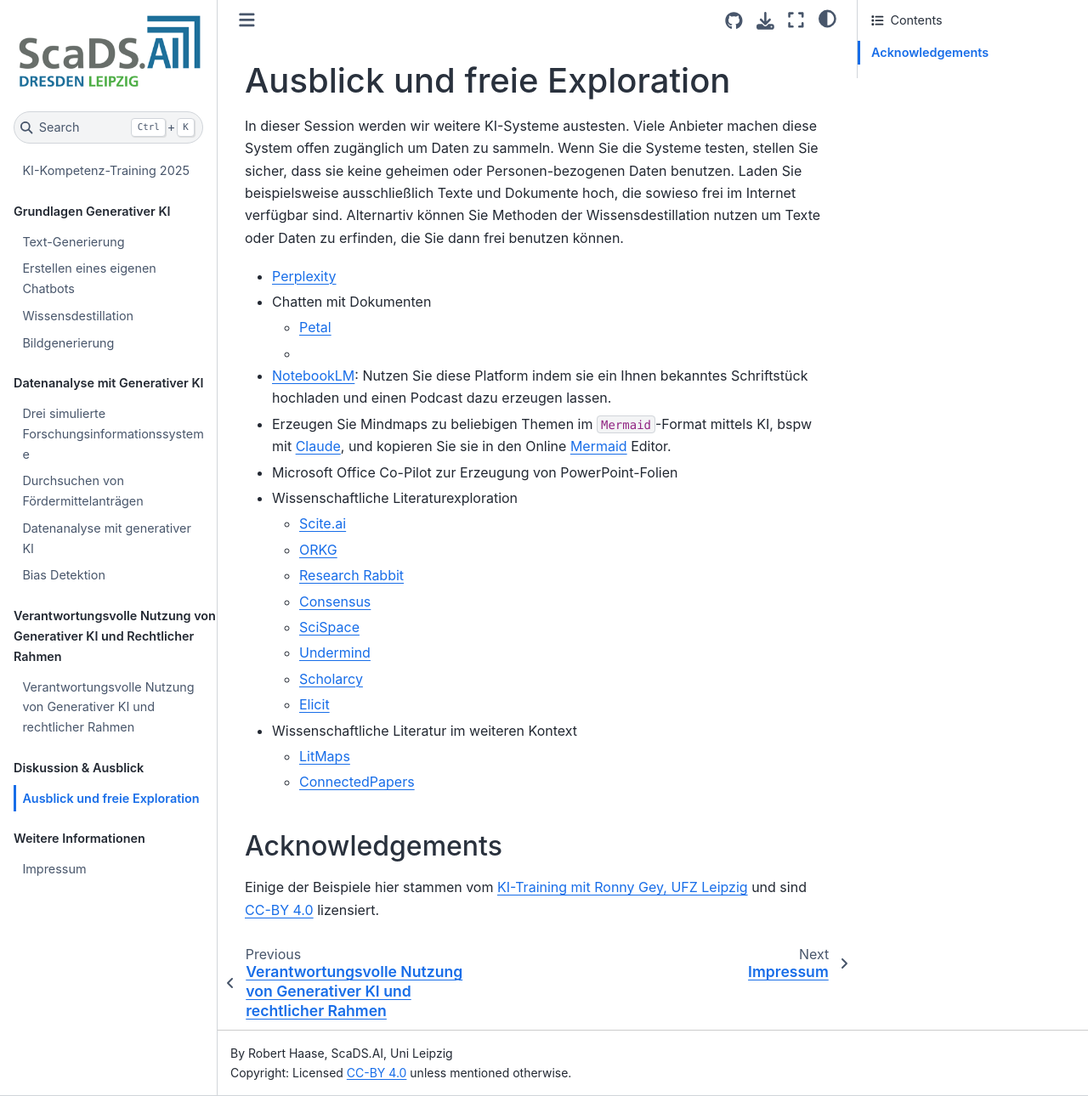
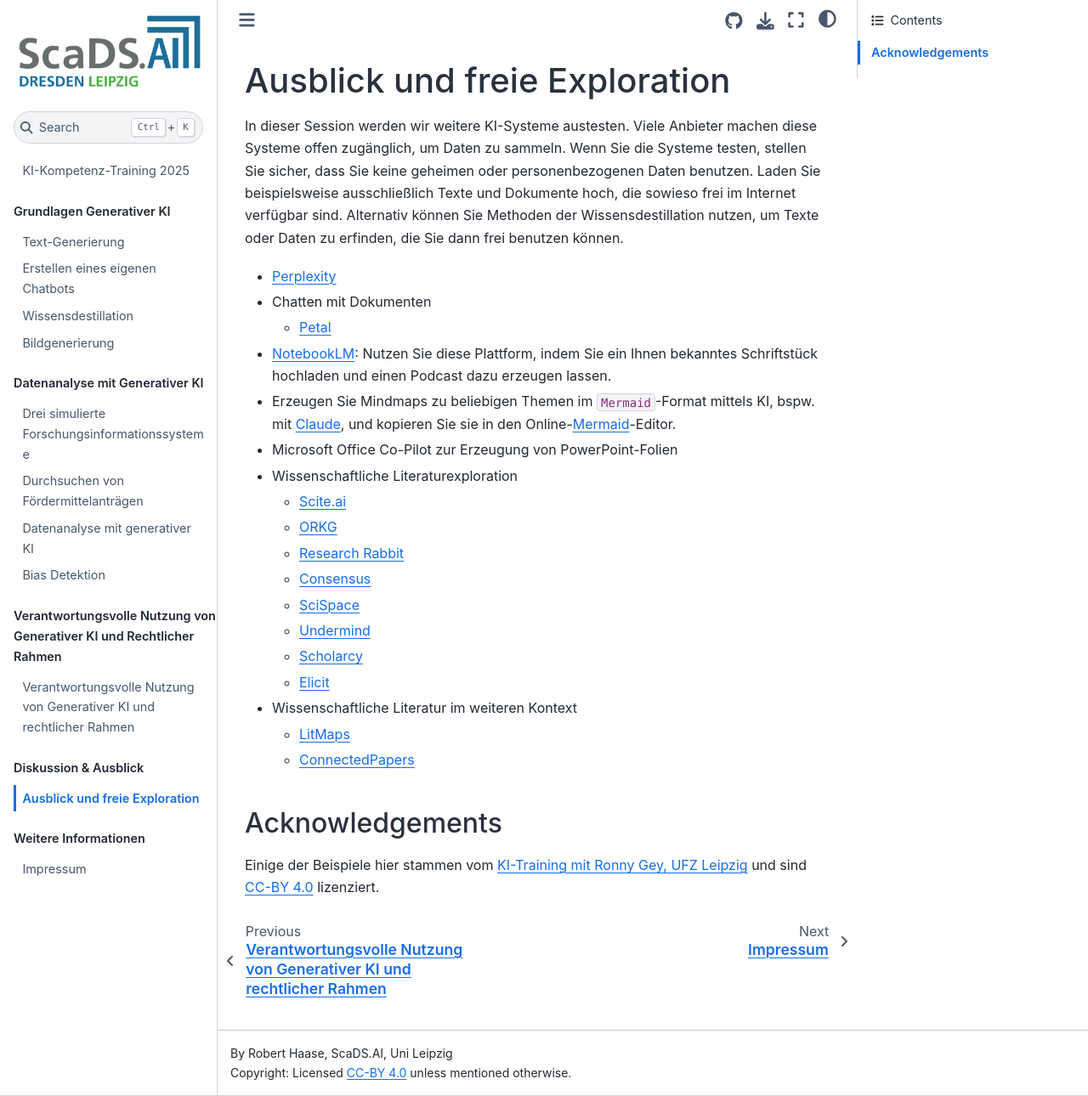
Before and after one commit to ScaDS/ki-kompetenz-training-2025, a Jupyter Book: the page built from session4/README.md, in a window 1280 px wide and 1290 px high. Shown: the whole window at 85% size. Built offline with Jupyter Book 1.0.4 settings and Sphinx 7.4.7 and the Sphinx Book theme 1.1.4, drawn with Linux system fonts in a browser that asks for light colours.

Commit message:
I fixed multiple typos and grammatical issues in the text.

```diff
--- a/session4/README.md
+++ b/session4/README.md
@@ -1,13 +1,12 @@
 # Ausblick und freie Exploration
 
-In dieser Session werden wir weitere KI-Systeme austesten. Viele Anbieter machen diese System offen zugänglich um Daten zu sammeln. Wenn Sie die Systeme testen, stellen Sie sicher, dass sie keine geheimen oder Personen-bezogenen Daten benutzen. Laden Sie beispielsweise ausschließlich Texte und Dokumente hoch, die sowieso frei im Internet verfügbar sind. Alternartiv können Sie Methoden der Wissensdestillation nutzen um Texte oder Daten zu erfinden, die Sie dann frei benutzen können.
+In dieser Session werden wir weitere KI-Systeme austesten. Viele Anbieter machen diese Systeme offen zugänglich, um Daten zu sammeln. Wenn Sie die Systeme testen, stellen Sie sicher, dass Sie keine geheimen oder personenbezogenen Daten benutzen. Laden Sie beispielsweise ausschließlich Texte und Dokumente hoch, die sowieso frei im Internet verfügbar sind. Alternativ können Sie Methoden der Wissensdestillation nutzen, um Texte oder Daten zu erfinden, die Sie dann frei benutzen können.
 
 * [Perplexity](https://www.perplexity.ai/)
 * Chatten mit Dokumenten
   * [Petal](https://www.petal.org/)
-  *
-* [NotebookLM](https://notebooklm.google.com/): Nutzen Sie diese Platform indem sie ein Ihnen bekanntes Schriftstück hochladen und einen Podcast dazu erzeugen lassen.
-* Erzeugen Sie Mindmaps zu beliebigen Themen im `Mermaid`-Format mittels KI, bspw mit [Claude](https://claude.ai), und kopieren Sie sie in den Online [Mermaid](https://mermaid.live/edit) Editor.
+* [NotebookLM](https://notebooklm.google.com/): Nutzen Sie diese Plattform, indem Sie ein Ihnen bekanntes Schriftstück hochladen und einen Podcast dazu erzeugen lassen.
+* Erzeugen Sie Mindmaps zu beliebigen Themen im `Mermaid`-Format mittels KI, bspw. mit [Claude](https://claude.ai), und kopieren Sie sie in den Online-[Mermaid](https://mermaid.live/edit)-Editor.
 * Microsoft Office Co-Pilot zur Erzeugung von PowerPoint-Folien
 * Wissenschaftliche Literaturexploration
   * [Scite.ai](https://scite.ai/)
@@ -24,4 +23,4 @@ In dieser Session werden wir weitere KI-Systeme austesten. Viele Anbieter machen
 
 ## Acknowledgements
 
-Einige der Beispiele hier stammen vom [KI-Training mit Ronny Gey, UFZ Leipzig](https://github.com/ScaDS/ai_training_ufz_2025/blob/main/docs/session3/exercise.md) und sind [CC-BY 4.0](https://creativecommons.org/licenses/by/4.0/deed.en) lizensiert.
+Einige der Beispiele hier stammen vom [KI-Training mit Ronny Gey, UFZ Leipzig](https://github.com/ScaDS/ai_training_ufz_2025/blob/main/docs/session3/exercise.md) und sind [CC-BY 4.0](https://creativecommons.org/licenses/by/4.0/deed.en) lizenziert.
```
